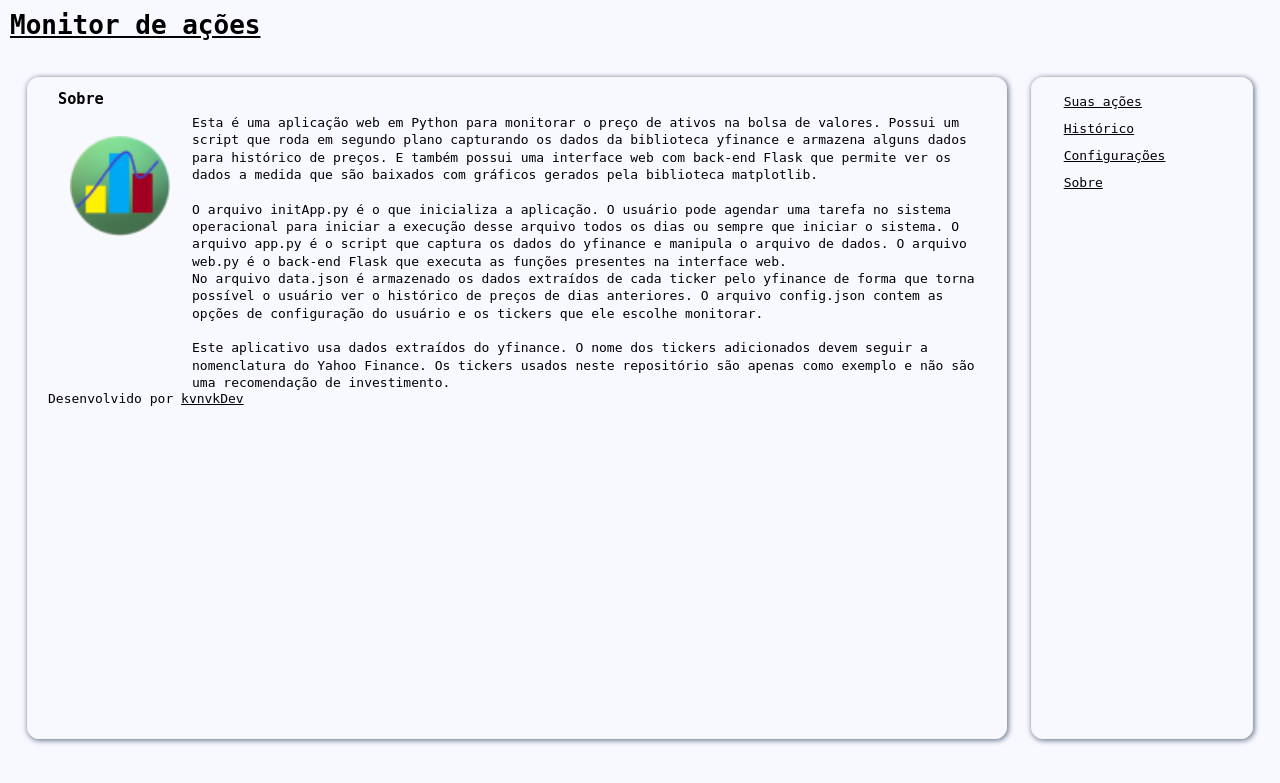
After one commit to kvnvkDev/monitor-cotacoes, a Flask app: page /sobre in a window 1280 px wide. The commit adds this page. Shown: the top 783 px of the page. Run offline with Flask 3, Linux system fonts and the light colour scheme.

Commit message:
interface web. Página sobre.

```diff
--- /dev/null
+++ b/templates/sobre.html
@@ -0,0 +1,54 @@
+<!DOCTYPE html>
+<html lang="pt-br">
+
+<head>
+    <meta charset="UTF-8">
+    <meta name="viewport" content="width=device-width, initial-scale=1.0">
+    <title>Home</title>
+    <link rel="stylesheet" type="text/css" href="{{ url_for('static',filename='style.css') }}" />
+    <link rel="shortcut icon" href="{{ url_for('static', filename='favicon.ico') }}">
+</head>
+
+<body>
+    <a href="/">
+        <h1>Monitor de ações</h1>
+    </a>
+    <div id="principal">
+        <div class="sessao1">
+            <h3>Sobre</h3>
+            <div id="sobre">
+                <img src="{{ url_for('static', filename='favicon.ico') }}">
+                <p>Esta é uma aplicação web em Python para monitorar o preço de ativos na bolsa de valores.
+                    Possui um script que roda em segundo plano capturando os dados da biblioteca yfinance e
+                    armazena alguns dados para histórico de preços. E também possui uma interface web com
+                    back-end Flask que permite ver os dados a medida que são baixados com gráficos gerados
+                    pela biblioteca matplotlib.<br><br>
+                    O arquivo initApp.py é o que inicializa a aplicação. O usuário pode agendar uma tarefa
+                    no sistema operacional para iniciar a execução desse arquivo todos os dias ou sempre
+                    que iniciar o sistema. O arquivo app.py é o script que captura os dados do yfinance e
+                    manipula o arquivo de dados. O arquivo web.py é o back-end Flask que executa as funções
+                    presentes na interface web.
+                    <br>
+                    No arquivo data.json é armazenado os dados extraídos de cada ticker pelo yfinance de forma
+                    que torna possível o usuário ver o histórico de preços de dias anteriores. O arquivo config.json
+                    contem as opções de configuração do usuário e os tickers que ele escolhe monitorar.
+                    <br><br>
+                    Este aplicativo usa dados extraídos do yfinance. O nome dos tickers adicionados devem
+                    seguir a nomenclatura do Yahoo Finance.
+                    Os tickers usados neste repositório são apenas como exemplo e não são uma recomendação de investimento.
+                </p>
+            </div>
+            <p>Desenvolvido por <a href="https://github.com/kvnvkDev">kvnvkDev</a></p>
+        </div>
+        <div class="sessao2">
+            <ul>
+                <li><a href="listaAcoes">Suas ações</a></li>
+                <li><a href="historico">Histórico</a></li>
+                <li><a href="configuracoes">Configurações</a></li>
+                <li><a href="sobre">Sobre</a></li>
+            </ul>
+        </div>
+    </div>
+</body>
+
+</html>
```
Also changed, not shown: templates/configuracoes.html (+4 -8 lines), templates/historico.html (+2 -11 lines), templates/listaAcoes.html (+1 -7 lines).
